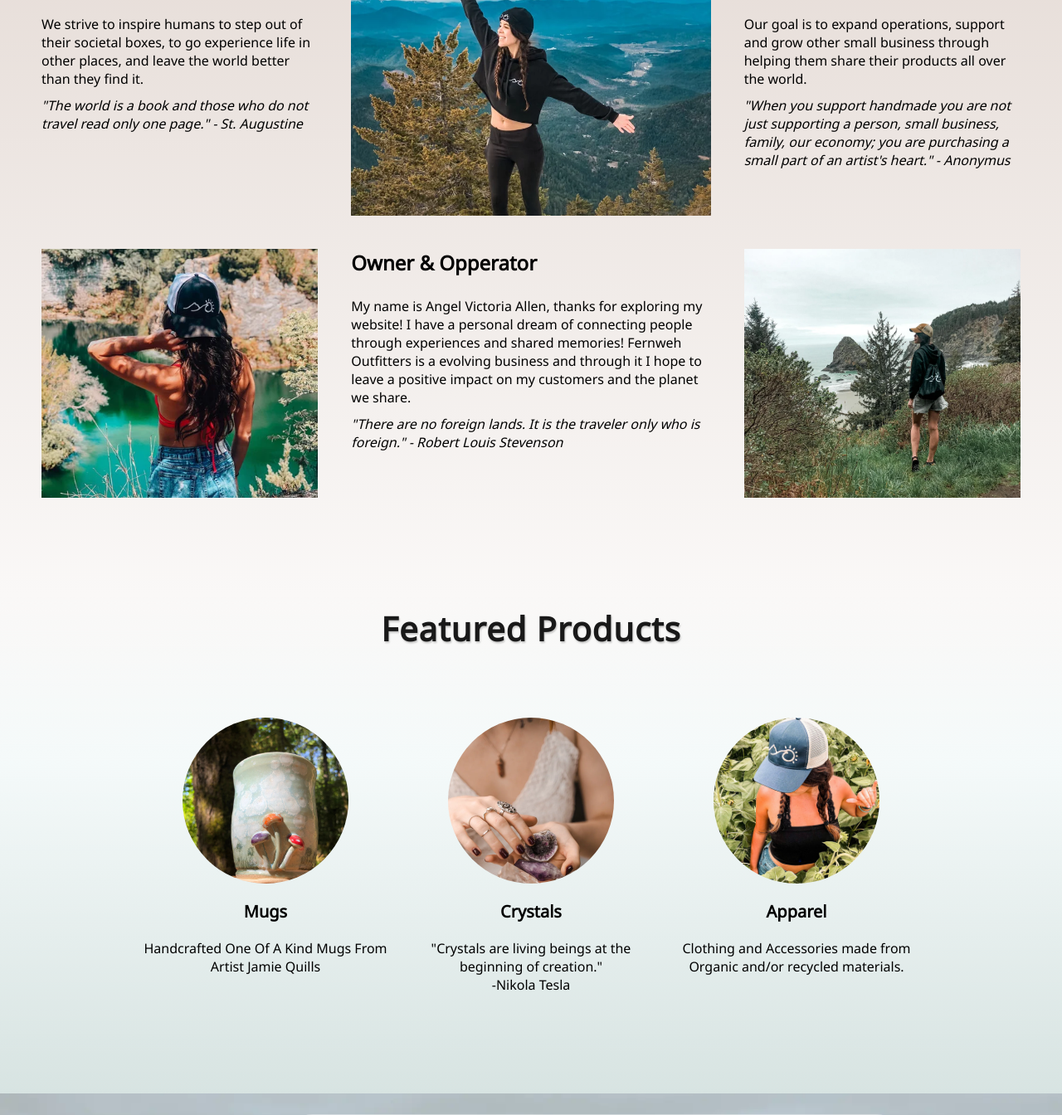
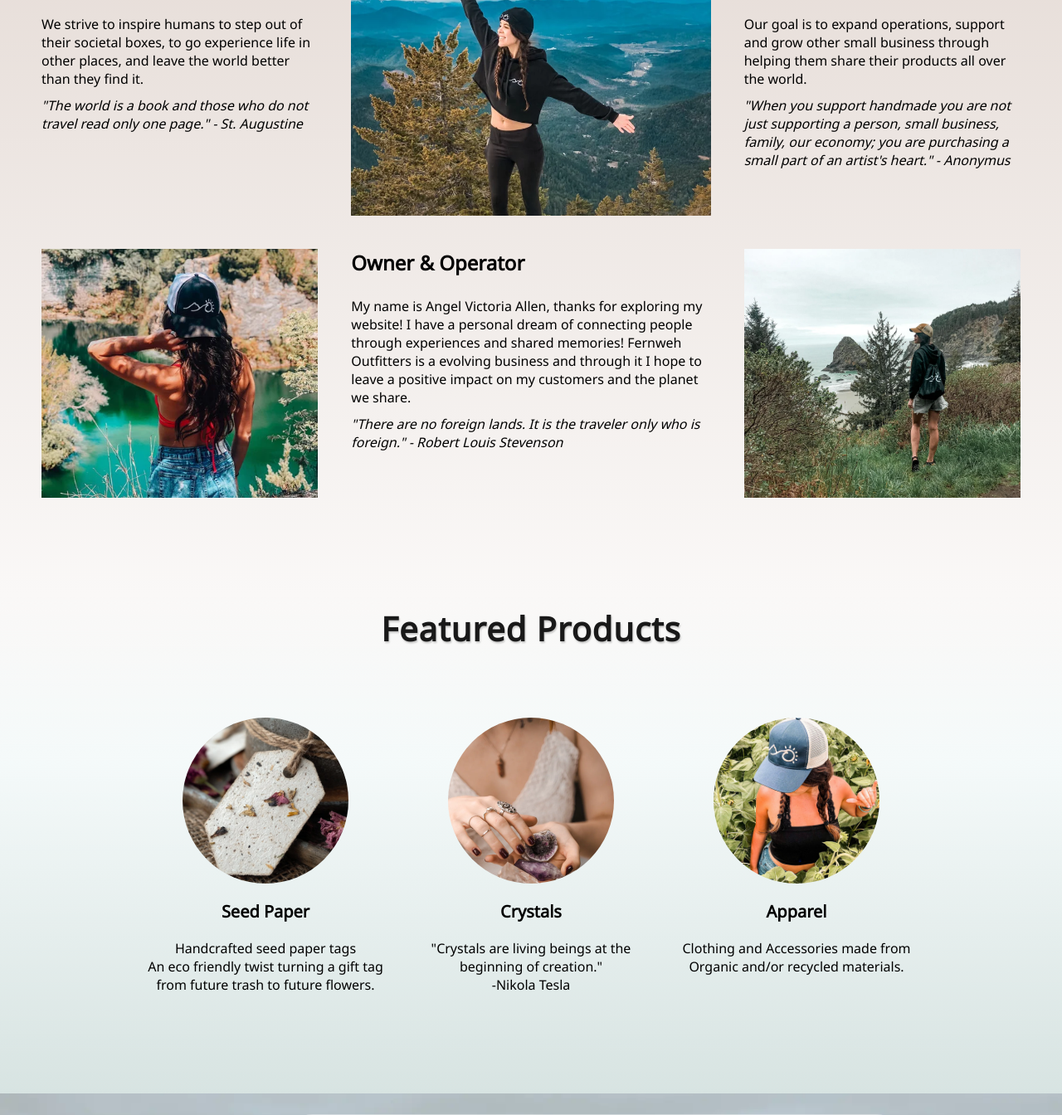
Before and after one commit to spudunk/fernwehoutfitters.com, a Next.js app: page / in a window 1280 px wide. Shown: the part 840-2184 px from the top of the page at 83% size. Built offline with nearby package versions, Linux system fonts and the light colour scheme.

Commit message:
udpate products

```diff
--- a/components/home/about.jsx
+++ b/components/home/about.jsx
@@ -56,7 +56,7 @@ const About = () => {
         </div>
 
         <div>
-          <h2 className={styles.title}>Owner &amp; Opperator </h2>
+          <h2 className={styles.title}>Owner &amp; Operator </h2>
           <p>
             My name is Angel Victoria Allen, thanks for exploring my website! I
             have a personal dream of connecting people through experiences and
--- a/components/home/products.jsx
+++ b/components/home/products.jsx
@@ -1,7 +1,7 @@
 import Card from "./card";
 import styles from "./products.module.css";
 
-import mugPic from "../../public/mug.jpeg";
+import seedPic from "../../public/seedpaper.png";
 import crystalPic from "../../public/crystal.webp";
 import apparelPic from "../../public/apparel.jpeg";
 
@@ -13,13 +13,14 @@ const Products = () => {
 
         <div className={styles.products}>
           <Card
-            title="Mugs"
+            title="Seed Paper"
             image={{
-              src: mugPic,
-              alt: "handcrafted ceramic mug with mushroom decoration",
+              src: seedPic,
+              alt: "seeds embedded in natural paper",
             }}
           >
-            <p>Handcrafted One Of A Kind Mugs From Artist Jamie Quills</p>
+            <p>Handcrafted seed paper tags <br />
+            An eco friendly twist turning a gift tag from future trash to future flowers.  </p>
           </Card>
 
           <Card
```
Also changed, not shown: public/seedpaper.png (added).
